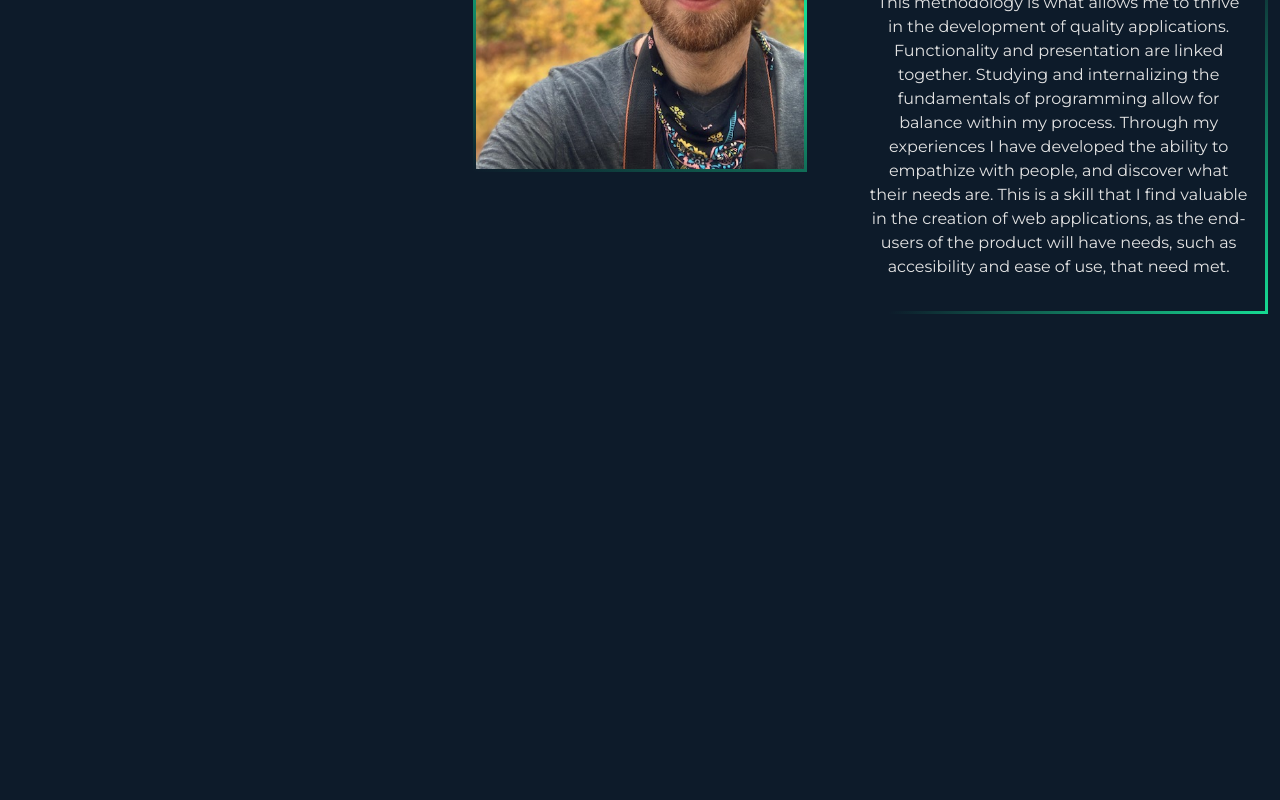
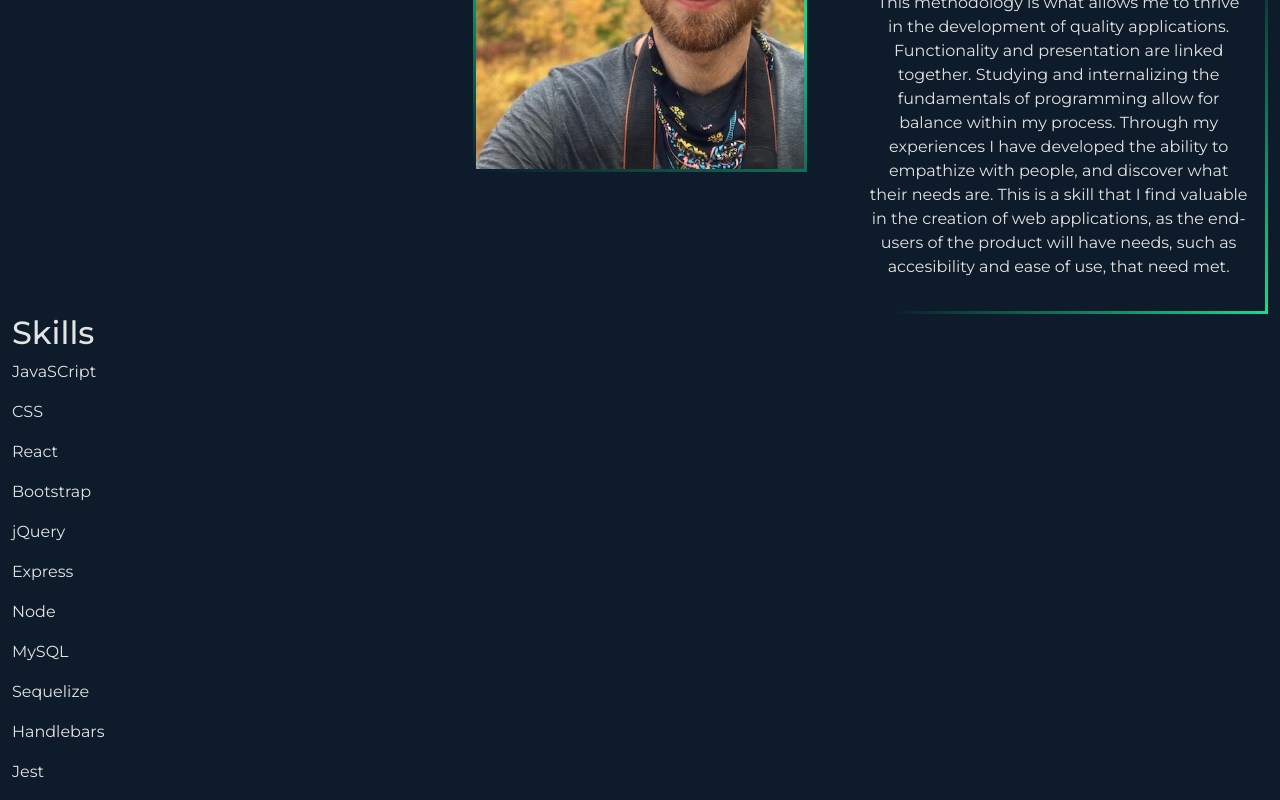
Before and after one commit to jeffMullen/portfolio-react, a React (Create React App) app: page / in a window 1280 px wide. Shown: the part 706-1506 px from the top of the page. Before the commit the page ends 1020 px from the top, so only its background shows below. Built offline with nearby package versions, Linux system fonts and the light colour scheme.

Commit message:
refactoring skills section to map through an array of skills

```diff
--- a/src/components/About/About.js
+++ b/src/components/About/About.js
@@ -7,7 +7,7 @@ function About() {
     return (
         <section className="about">
             <Bio />
-            {/* <Skills /> */}
+            <Skills />
         </section>
     );
 }
--- a/src/components/About/Skills.js
+++ b/src/components/About/Skills.js
@@ -1,30 +1,38 @@
 import React from 'react';
+import Container from 'react-bootstrap/Container';
+import Row from 'react-bootstrap/Row';
+import Col from 'react-bootstrap/Col';
 
 function Skills() {
+
+    const skillsArr = [
+        'JavaSCript',
+        'CSS',
+        'React',
+        'Bootstrap',
+        'jQuery',
+        'Express',
+        'Node',
+        'MySQL',
+        'Sequelize',
+        'Handlebars',
+        'Jest'
+    ]
+
     return (
-        <section className="skills section-heading">
-            {/* <!-- Skills Section --> */}
-            <h2>Skills</h2>
-
-            {/* <!-- Divider between heading and content --> */}
-
-            <div className="divider"></div>
-
+        <Container>
+            <Row>
+                <Col>
+                    <h2>Skills</h2>
+                </Col>
+            </Row>
             {/* <!-- Skills content --> */}
-            <div className="skills-content">
-                <p>JavaScript</p>
-                <p>CSS</p>
-                <p>HTML</p>
-                <p>Bootstrap</p>
-                <p>jQuery</p>
-                <p>Express</p>
-                <p>Node</p>
-                <p>MySQL</p>
-                <p>Sequelize</p>
-                <p>Handlebars</p>
-                <p>Jest</p>
-            </div>
-        </section>
+            <Row>
+                <Col>
+                    {skillsArr.map(skill => <p>{skill}</p>)}
+                </Col>
+            </Row>
+        </Container>
     )
 }
 
```
Also changed, not shown: src/components/About/Bio.js (+0 -34 lines).
